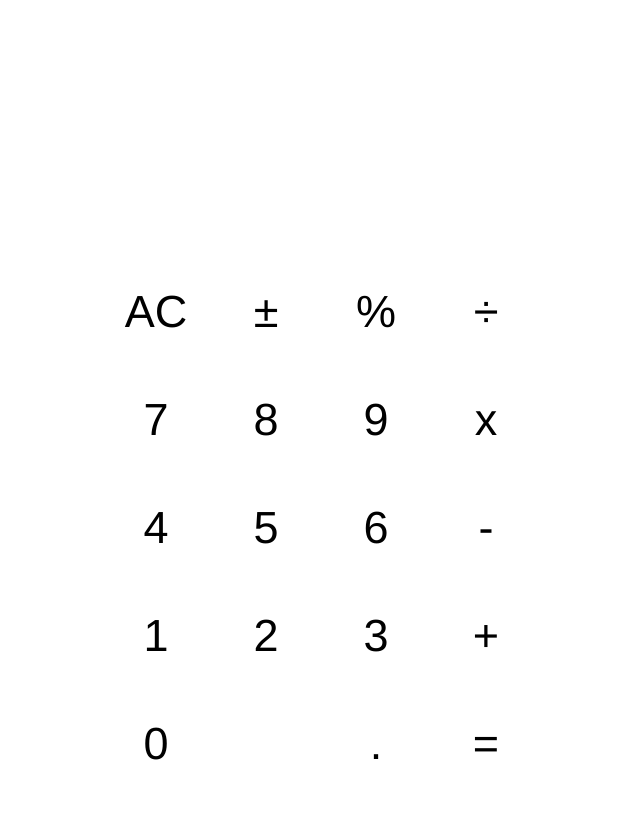
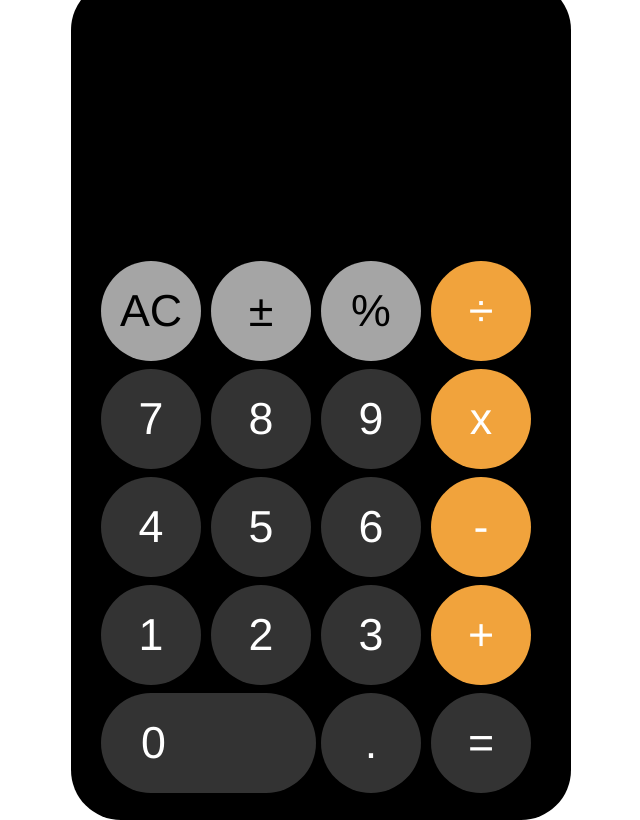
Before and after one commit to MSKose/ios-calculator, a plain HTML site: page index.html in a window 1280 px wide. Shown: the whole page, without its empty margins (319-959 px from the left). Drawn offline with Linux system fonts and the light colour scheme.

Commit message:
final commit

```diff
--- a/_variables.scss
+++ b/_variables.scss
@@ -1,7 +1,13 @@
 
 
-$fontSize: 45px;
+$fontSize: 2.8rem;
 $fontFamily: "Helvetica Neue", sans-serif;
 $orange: #F1A33C;
 $lightGray: #A5A5A5;
 $darkGray: #333333;
+
+%myFlex {
+    display: flex;
+    justify-content: center;
+    align-items: center;
+}
--- a/index.html
+++ b/index.html
@@ -13,26 +13,25 @@
         <div class="empty"></div>
 
         <div class="content">
-            <div class="button">AC</div>
-            <div class="button">±</div>
-            <div class="button">%</div>
-            <div class="button">÷</div>
-            <div class="button">7</div>
-            <div class="button">8</div>
-            <div class="button">9</div>
-            <div class="button">x</div>
-            <div class="button">4</div>
-            <div class="button">5</div>
-            <div class="button">6</div>
-            <div class="button">-</div>
-            <div class="button">1</div>
-            <div class="button">2</div>
-            <div class="button">3</div>
-            <div class="button">+</div>
-            <div class="button">0</div>
-            <div class="button"></div>
-            <div class="button">.</div>
-            <div class="button">=</div>
+            <div class="button b1">AC</div>
+            <div class="button b2">±</div>
+            <div class="button b3">%</div>
+            <div class="button b4">÷</div>
+            <div class="button b5">7</div>
+            <div class="button b6">8</div>
+            <div class="button b7">9</div>
+            <div class="button b8">x</div>
+            <div class="button b9">4</div>
+            <div class="button b10">5</div>
+            <div class="button b11">6</div>
+            <div class="button b12">-</div>
+            <div class="button b13">1</div>
+            <div class="button b14">2</div>
+            <div class="button b15">3</div>
+            <div class="button b16">+</div>
+            <div class="button b17">0</div>
+            <div class="button b18">.</div>
+            <div class="button b19">=</div>
         </div>
     </div>
 </body>
--- a/style.scss
+++ b/style.scss
@@ -3,12 +3,6 @@
     margin: 0;
     padding: 0;
     box-sizing: border-box;
-}
-
-%myFlex {
-    display: flex;
-    justify-content: center;
-    align-items: center;
 }
 
 body {
@@ -26,20 +20,52 @@ body {
     border-radius: 50px;
     @extend %myFlex;
     flex-direction: column;
+    background-color: black;
+
     .empty {
         height: 250px;
         width: 460px;
         margin: auto;
     }
+
     .content {
         height: 540px;
         width: 440px;
-        margin: auto;
         display: grid;
         grid-template-columns: repeat(4, 1fr);
+        cursor: pointer;
+
+        @for $i from 1 through 3 {
+            .b#{$i} {
+                background-color: $lightGray !important;
+                color: black !important;
+            }
+        }
+
+        :nth-child(4n):not(:last-child){
+            background-color: $orange;
+        }
+        .button:hover{
+            opacity: 0.5;
+        }
+        .button {
+            height: 100px;
+            width: 100px;
+            border-radius: 50%;
+            @extend %myFlex;
+            background-color: $darkGray;
+            color: white;
+            transition: all 0.3s;
+
     }
-    .button {
-        border-radius: 50%;
-        @extend %myFlex;
+        .b17 {
+            height: 100px;
+            width: 215px;
+            grid-column: 1/3;
+            border-radius: 4rem;
+            display: flex;
+            justify-content: flex-start;
+            padding-left: 2.5rem;
+        }
     }
 }
```
Also changed, not shown: style.css, 1 other file.
